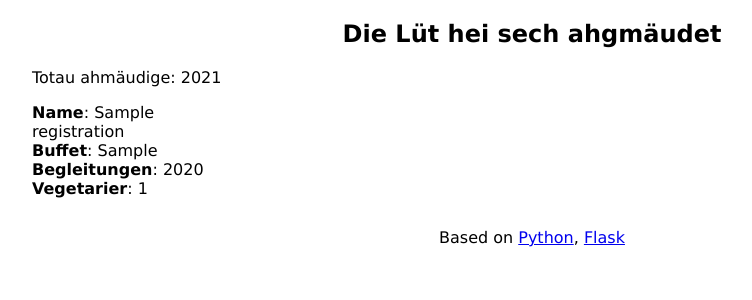
After one commit to peschmae/100_jahre, a Flask app: page /list in a window 1280 px wide. The commit adds this page. Shown: the top 300 px of the page, without its empty margins (108-860 px from the left). Run offline with Flask 2, Linux system fonts and the light colour scheme; tables that the repository leaves empty hold one stand-in row (values such as "Sample post").

Commit message:
Implement guest list

```diff
--- a/registration_page/application.py
+++ b/registration_page/application.py
@@ -63,3 +63,32 @@ def registration():
     finally:
         connection.close()
     return render_template('registration.html')
+
+
+@app.route("/list")
+def list():
+    # Connect to the database
+    connection = pymysql.connect(host=app.config['DATABASE_SERVER'],
+                                 user=app.config['DATABASE_USER'],
+                                 password=app.config['DATABASE_PASSWORD'],
+                                 db=app.config['DATABASE_NAME'],
+                                 charset='utf8mb4',
+                                 cursorclass=pymysql.cursors.DictCursor)
+    app.logger.debug('list called')
+    # todo: fetch list of already commited meals
+    try:
+        with connection.cursor() as cursor:
+            # Read a single record
+            sql = "SELECT * FROM `registrations`"
+            cursor.execute(sql)
+            registrations = cursor.fetchall()
+
+            sql = "SELECT COUNT(name)+SUM(companions) as count FROM `registrations`"
+            cursor.execute(sql)
+            total = cursor.fetchone()
+    finally:
+        connection.close()
+    return render_template('list.html',
+                           registrations=registrations,
+                           total=total
+                           )
--- a/registration_page/static/style.css
+++ b/registration_page/static/style.css
@@ -38,6 +38,12 @@ section.content div.col-right {
     width: 500px;
 }
 
+section.content .participants {
+    float: left;
+    margin: 0 10px 10px 0;
+    width: 20%;
+}
+
 section.content div.col-right h2 {
     margin: 0 auto;
     width: 140px;
--- /dev/null
+++ b/registration_page/templates/list.html
@@ -0,0 +1,16 @@
+{% extends "layout.html" %}
+{% block title %}Gästeliste{% endblock %}
+{% block page_title %}Die Lüt hei sech ahgmäudet{% endblock %}
+{% block body %}
+    <p>
+        Totau ahmäudige: {{ total.count }}
+    </p>
+    {% for participant in registrations %}
+        <div class="participants">
+            <b>Name</b>: {{ participant.name }}<br>
+            <b>Buffet</b>: {{ participant.buffet }}<br>
+            <b>Begleitungen</b>: {{ participant.companions }}<br>
+            <b>Vegetarier</b>: {{ participant.vegetarian }}<br>
+        </div>
+    {% endfor %}
+{% endblock %}
```
